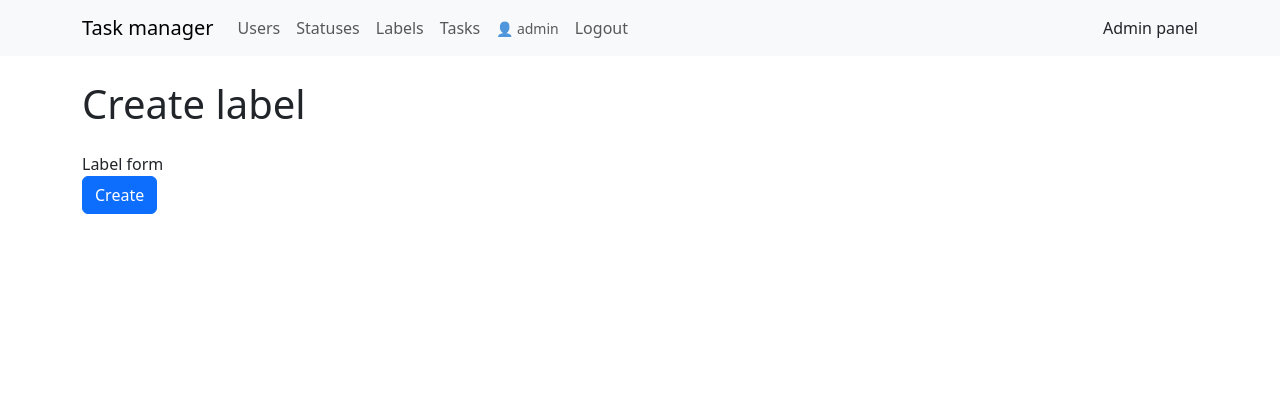
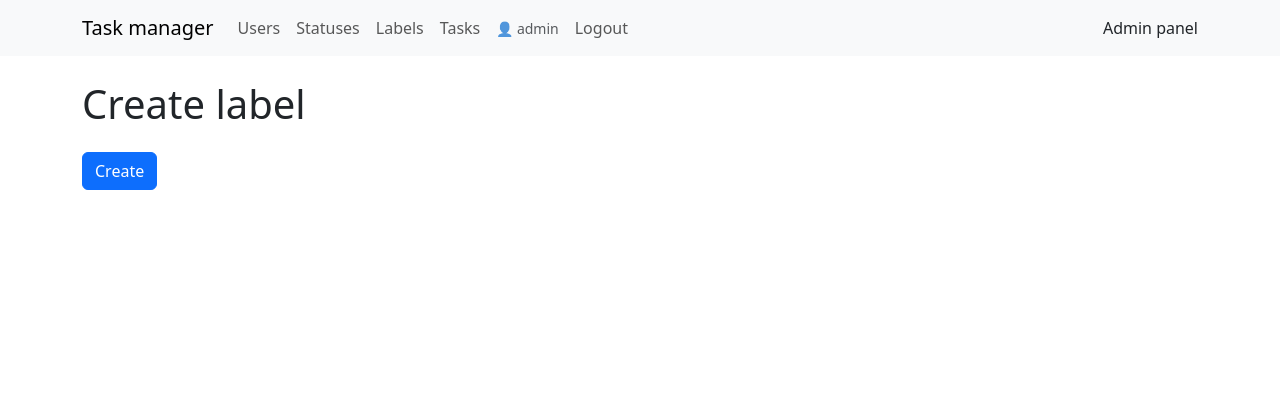
Before and after one commit to paalso/python-project-52, a Django app: page /labels/create/ in a window 1280 px wide. Shown: the top 420 px of the page. Run offline with Django 5.2, Linux system fonts and the light colour scheme; a user stored in the database is signed in; some libraries are stand-ins or nearby versions.

Commit message:
Make some stylistic fixes

```diff
--- a/task_manager/labels/templates/labels/partials/form.html
+++ b/task_manager/labels/templates/labels/partials/form.html
@@ -1,6 +1,5 @@
 {% load crispy_forms_tags i18n %}
 <form method="post">
-  <div>Label form</div>
   {% csrf_token %}
   {{ form|crispy }}
   <button type="submit" class="btn btn-primary">{% trans button_text %}</button>
--- a/task_manager/statuses/templates/statuses/partials/form.html
+++ b/task_manager/statuses/templates/statuses/partials/form.html
@@ -1,6 +1,5 @@
 {% load crispy_forms_tags i18n %}
 <form method="post">
-  <div>Status form</div>
   {% csrf_token %}
   {{ form|crispy }}
   <button type="submit" class="btn btn-primary">{% trans button_text %}</button>
--- a/task_manager/statuses/tests.py
+++ /dev/null
@@ -1,2 +0,0 @@
-
-# Create your tests here.
```
